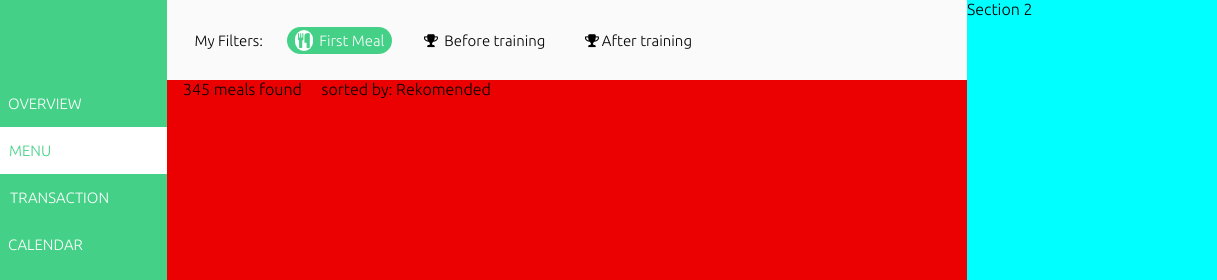
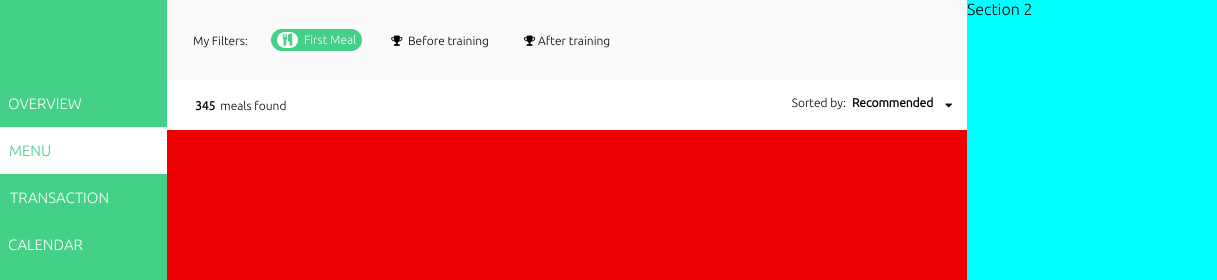
Before and after one commit to tombalv/Food-delivery-platform, a website: page index.html in a window 1280 px wide. Shown: the top 280 px of the page, 63-1280 px from the left. Drawn offline with Linux system fonts and the light colour scheme.

Commit message:
filter content

```diff
--- /dev/null
+++ b/css/base/check-out.css
@@ -0,0 +1,4 @@
+.check-out {
+  width: 400px;
+  background-color: aqua;
+}
--- a/css/base/layout.css
+++ b/css/base/layout.css
@@ -1,8 +1,9 @@
+/* Top content */
 .top-content {
   display: flex;
   gap: 17px;
   align-items: center;
-  font-size: 15px;
+  font-size: 12px;
   padding-left: 20px;
   height: 80px;
   background-color: #fafafa;
@@ -19,7 +20,7 @@ p i {
   color: #fafafa;
 }
 .first-meal i {
-  padding: 0.2em;
+  padding: 0.2em 0.5em;
   border-radius: 20px;
   background-color: white;
   color: #44d187;
@@ -37,7 +38,6 @@ p i {
   color: #fafafa;
   cursor: pointer;
 }
-
 .after-training {
   padding: 0.3em 0.5em;
 }
@@ -47,8 +47,29 @@ p i {
   color: #fafafa;
   cursor: pointer;
 }
-
-.check-out {
-  width: 400px;
-  background-color: aqua;
+/* filter content */
+.filter-content {
+  display: flex;
+  height: 50px;
+  font-size: 12px;
+  padding-left: 10px;
+  align-items: center;
+  justify-content: space-between;
+  background-color: white;
 }
+.meals-found span {
+  font-weight: bold;
+  padding-right: 5px;
+}
+.sort-menu a {
+  padding: 0;
+  margin: 0.5em;
+  color: black;
+  font-weight: bold;
+  font-size: 12px;
+  text-transform: none;
+}
+.fa-sort-desc {
+  margin-bottom: 5px;
+  padding: 0.5em;
+}
--- a/css/pages/home.css
+++ b/css/pages/home.css
@@ -1,3 +1,4 @@
 @import "../base/sidebar.css";
 @import "../base/layout.css";
 @import "../base/base.css";
+@import "../base/check-out.css";
--- a/index.html
+++ b/index.html
@@ -53,9 +53,11 @@
             <i class="fa fa-trophy"></i>After training
           </p>
         </div>
-        <div class="middle-content">
-          <span>345 meals found</span>
-          <span>sorted by: Rekomended</span>
+        <div class="filter-content">
+          <p class="meals-found"><span>345</span>meals found</p>
+          <p class="sort-menu">
+            Sorted by:<a>Recommended</a><i class="fa fa-sort-desc"></i>
+          </p>
         </div>
       </section>
       <section class="check-out">Section 2</section>
```
